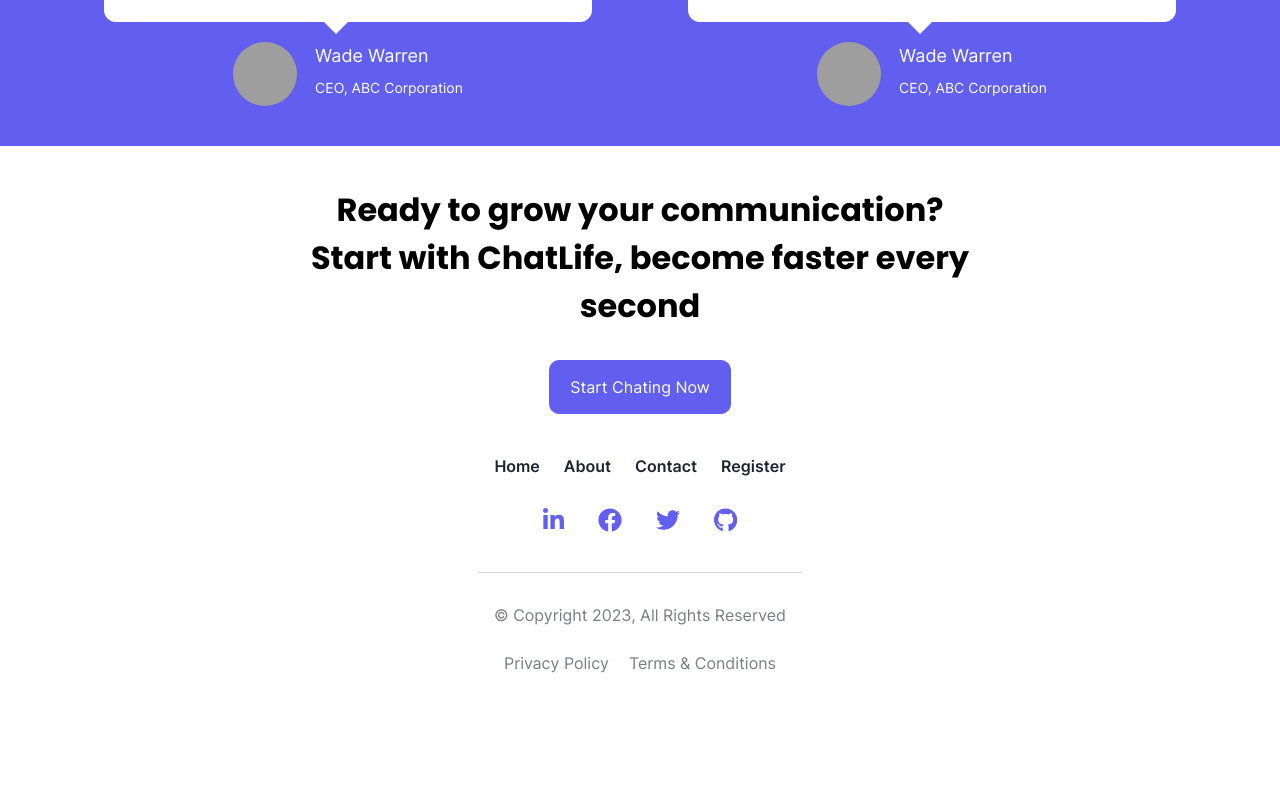
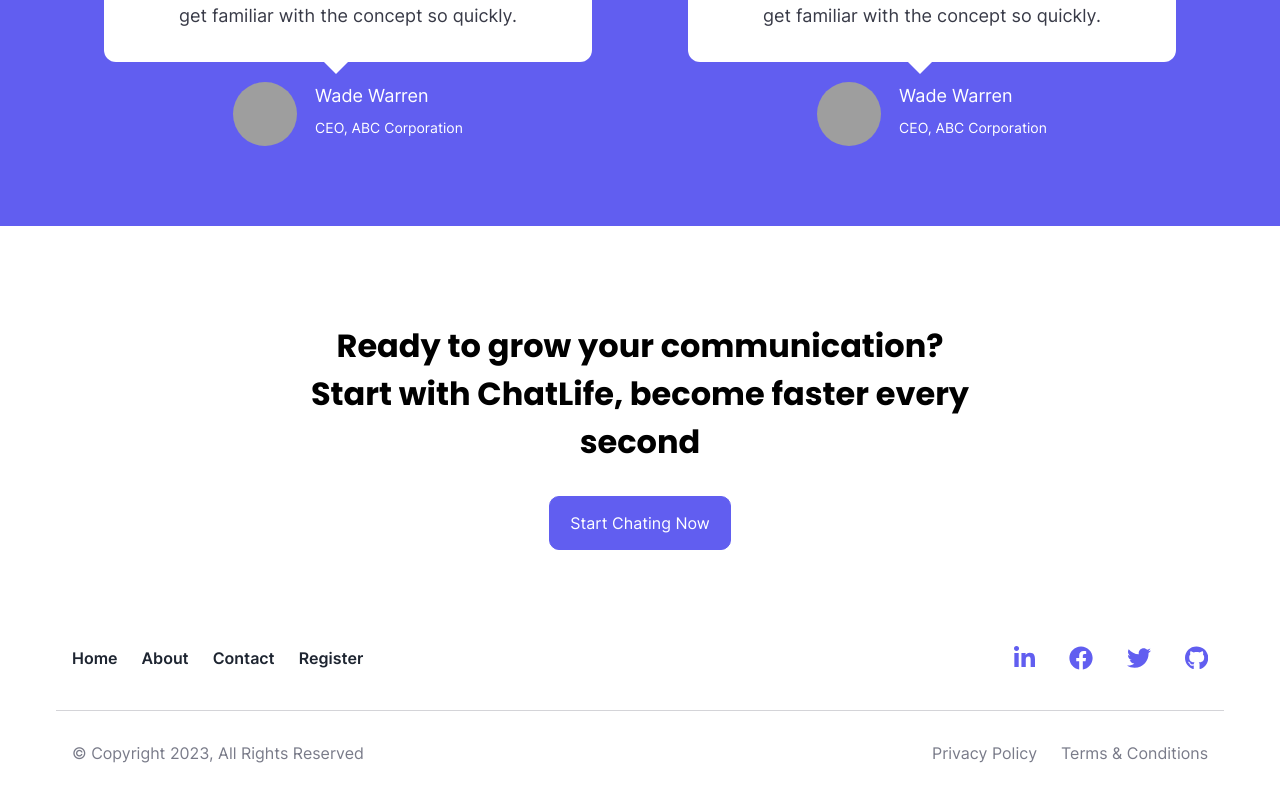
Before and after one commit to matintohidi/chat-app-client, a React (Create React App) app: page / in a window 1280 px wide. Shown: the part 2160-2955 px from the top of the page. Before the commit the page ends 2865 px from the top, so only its background shows below. Built offline with nearby package versions, Linux system fonts and the light colour scheme; grey boxes are pictures that could not be loaded.

Commit message:
fixed footer responsive design

```diff
--- a/src/components/layout/footer.tsx
+++ b/src/components/layout/footer.tsx
@@ -13,13 +13,13 @@
 
 const Footer : React.FC = () => {
     return (
-        <footer className="flex flex-col items-center px-4">
-            <div className="flex flex-col space-y-[30px] pb-10 px-4 border-b border-b-[#D4D4D8]">
+        <footer className="flex flex-col items-center px-4 sm:px-14">
+            <div className="flex flex-col pb-10 px-4 border-b border-b-[#D4D4D8] lg:flex-row lg:justify-between lg:w-full lg:items-center">
                 <div className="flex gap-6">
                     {
                         footerLinks.map(link => {
                             return (
-                                <Link key={link.id} to={link.path} className="text-base text-primaryText">
+                                <Link key={link.id} to={link.path} className="text-base text-primaryText hover:text-primary transition">
                                     {link.name}
                                 </Link>
                             )
@@ -27,7 +27,7 @@
                     }
                 </div>
 
-                <div className="flex gap-[34px] justify-center">
+                <div className="flex gap-[34px] justify-center mt-[30px] lg:mt-0">
                     <a href="https://www.linkedin.com/in/matin-tohidi-sani" className="text-2xl fill-primary">
                         <svg xmlns="http://www.w3.org/2000/svg" height="1em" viewBox="0 0 448 512"><path d="M100.28 448H7.4V148.9h92.88zM53.79 108.1C24.09 108.1 0 83.5 0 53.8a53.79 53.79 0 0 1 107.58 0c0 29.7-24.1 54.3-53.79 54.3zM447.9 448h-92.68V302.4c0-34.7-.7-79.2-48.29-79.2-48.29 0-55.69 37.7-55.69 76.7V448h-92.78V148.9h89.08v40.8h1.3c12.4-23.5 42.69-48.3 87.88-48.3 94 0 111.28 61.9 111.28 142.3V448z"/></svg>                    </a>
 
@@ -44,10 +44,10 @@
                 </div>
             </div>
 
-            <div className="flex flex-col text-[#797B89] text-base font-InterRegular py-[30px] gap-6">
+            <div className="flex flex-col text-[#797B89] text-base font-InterRegular py-[30px] gap-6 lg:gap-0 lg:flex-row lg:justify-between lg:w-full lg:px-4">
                 <h5>&copy; Copyright 2023, All Rights Reserved</h5>
 
-                <div className="flex justify-around">
+                <div className="flex justify-around lg:gap-6">
                     <h2>Privacy Policy</h2>
 
                     <h2>Terms & Conditions</h2>
--- a/src/components/public/landing/comment/index.tsx
+++ b/src/components/public/landing/comment/index.tsx
@@ -6,7 +6,7 @@
 
 
     return (
-        <section className="bg-primary py-10 px-4 relative sm:px-14 md:px-32 lg:px-[6.5rem] 2xl:px-[9.5rem]">
+        <section className="bg-primary py-10 px-4 relative sm:px-14 md:px-32 lg:px-[6.5rem] lg:py-20 2xl:px-[9.5rem]">
             {/* three bows */}
             <span className="absolute -top-20 -left-20 border-white border-[5px] border-opacity-20 rounded-full p-12 lg:p-48 lg:-left-60 lg:-top-60"></span>
             <span className="absolute -top-20 -left-20 border-white border-[5px] border-opacity-20 rounded-full p-20 lg:p-56 lg:-left-60 lg:-top-60"></span>
--- a/src/components/public/landing/growCommunication.tsx
+++ b/src/components/public/landing/growCommunication.tsx
@@ -2,7 +2,7 @@
 
 const GrowCommunication : React.FC = () => {
     return (
-        <section className="px-6 py-10 flex flex-col items-center sm:px-14 md:px-32 lg:px-[6.5rem] 2xl:px-[9.5rem]">
+        <section className="px-6 py-10 flex flex-col items-center sm:px-14 md:px-32 lg:px-[6.5rem] 2xl:px-[9.5rem] lg:py-24">
             <h1 className="text-[2rem] font-PoppinsBold text-center w-[740px] lg:flex lg:flex-col">
                 <span>Ready to grow your communication?</span>
                 <span> Start with ChatLife, become faster every second</span>
```
